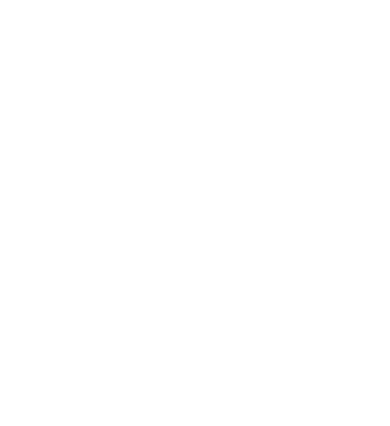
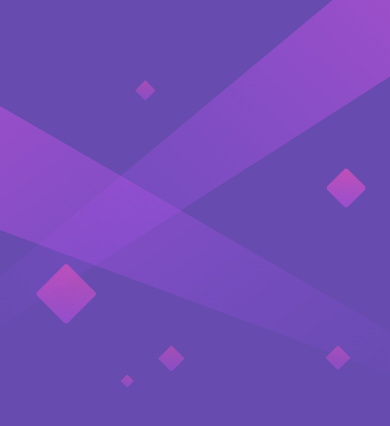
Before and after one commit to setbbagas/huddle-landing-page, a plain HTML site: page index.html in a window 390 px wide. Drawn offline with nearby package versions, Linux system fonts and the light colour scheme.

Commit message:
Add icon link, define variables and reset

```diff
--- a/css/style.css
+++ b/css/style.css
@@ -0,0 +1,67 @@
+/* google font */
+@import url("https://fonts.googleapis.com/css2?family=Open+Sans&family=Poppins:wght@400;600&display=swap");
+
+/* variables */
+:root {
+    /* font family */
+    --ff-heading: "Poppins", sans-serif;
+    --ff-base: "Open Sans", sans-serif;
+    /* font weight */
+    --fw-regular: 400;
+    --fw-semibold: 600;
+    /* color */
+    --clr-primary: hsl(257, 40%, 49%);
+    --clr-accent: hsl(300, 69%, 71%);
+    --clr-neutral: #fff;
+}
+
+/* reset */
+/* box-model */
+*,
+*::before,
+*::after {
+    box-sizing: border-box;
+}
+/* remove default margin and padding */
+* {
+    margin: 0;
+    padding: 0;
+}
+
+a {
+    text-decoration: none;
+}
+
+/* general styling */
+body {
+    /* layout */
+    min-height: 100vh;
+    width: 100%;
+    /* display */
+    display: grid;
+    place-content: center;
+    /* font */
+    font-family: var(--ff-base);
+    font-size: 1rem;
+    line-height: 1.5;
+    font-weight: var(--fw-regular);
+
+    /* background */
+    background-color: var(--clr-primary);
+    background-image: url(/images/bg-desktop.svg);
+    background-repeat: no-repeat;
+    background-size: contain;
+}
+
+/* display */
+.grid {
+    display: grid;
+}
+
+/* mobile */
+@media screen and (max-width: 600px) {
+    body {
+        background-image: url(/images/bg-mobile.svg);
+        background-size: contain;
+    }
+}
--- a/index.html
+++ b/index.html
@@ -8,5 +8,15 @@
         <link rel="stylesheet" href="css/style.css" />
         <title>Huddle Landing Page</title>
     </head>
-    <body></body>
+    <body>
+        <!-- ionicons -->
+        <script
+            type="module"
+            src="https://unpkg.com/ionicons@5.5.2/dist/ionicons/ionicons.esm.js"
+        ></script>
+        <script
+            nomodule
+            src="https://unpkg.com/ionicons@5.5.2/dist/ionicons/ionicons.js"
+        ></script>
+    </body>
 </html>
```
